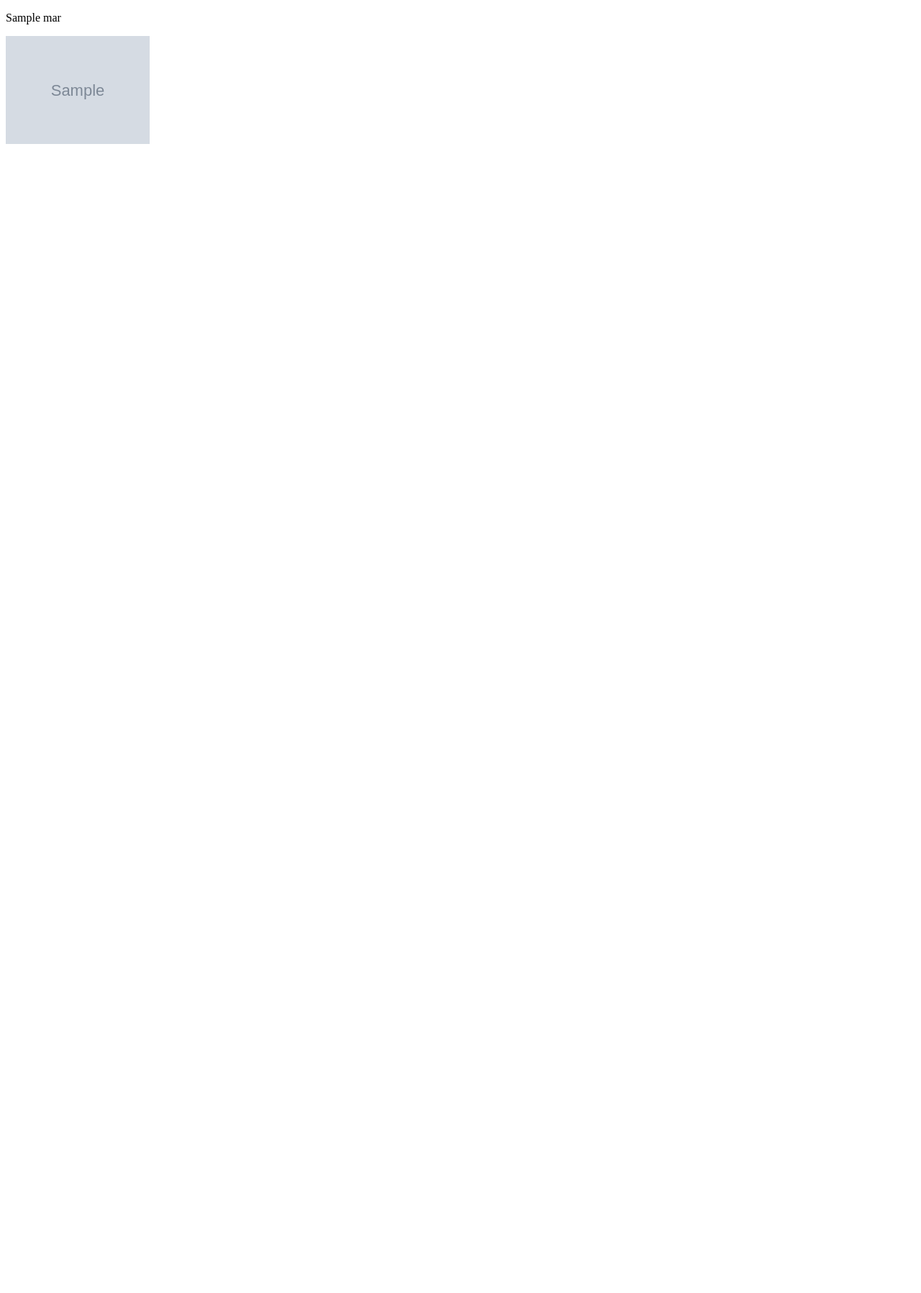
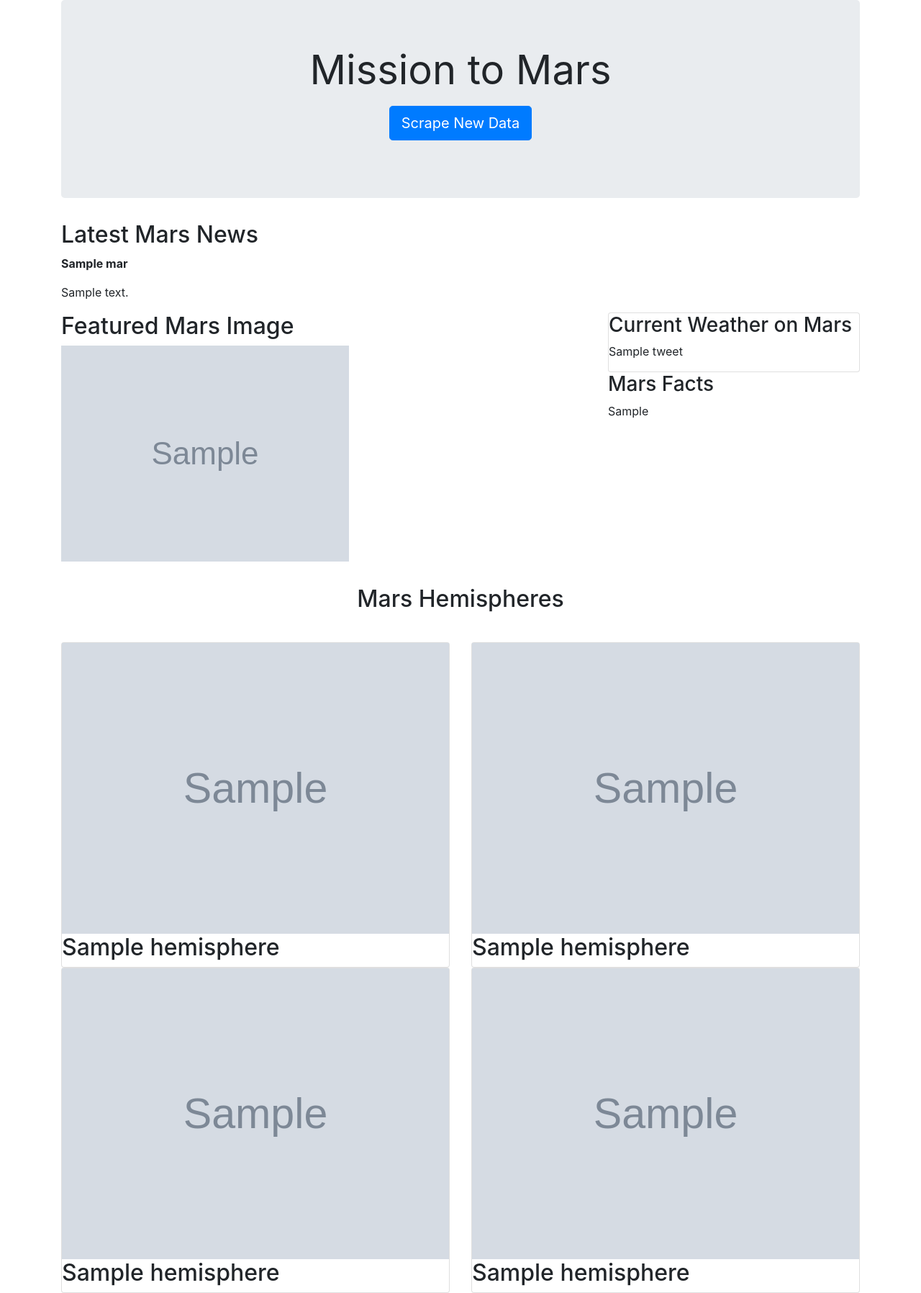
Before and after one commit to MaxParry/mission_to_mars, a Flask app: page / in a window 1280 px wide. Shown: the whole page at 72% size. Before the commit the page ends 200 px from the top, so only its background shows below. Run offline with Flask 2, Linux system fonts and the light colour scheme; grey boxes marked "Sample" are stand-in pictures; a database or web service that is not in the repository returns one stand-in record (values such as "Sample title"); some libraries are stand-ins or nearby versions.

Commit message:
finished

```diff
--- a/Web/templates/index.html
+++ b/Web/templates/index.html
@@ -8,16 +8,105 @@
         <meta http-equiv="X-UA-Compatible" content="IE=edge">
         <title>Mission to Mars</title>
         <meta name="description" content="">
-        <meta name="viewport" content="width=device-width, initial-scale=1">
+        <meta name="viewport" content="width=device-width, initial-scale=1, shrink-to-fit=no">
+        <link rel="stylesheet" href="https://maxcdn.bootstrapcdn.com/bootstrap/4.0.0/css/bootstrap.min.css" integrity="sha384-Gn5384xqQ1aoWXA+058RXPxPg6fy4IWvTNh0E263XmFcJlSAwiGgFAW/dAiS6JXm" crossorigin="anonymous">
     </head>
     <body>
         <!--[if lt IE 7]>
             <p class="browsehappy">You are using an <strong>outdated</strong> browser. Please <a href="#">upgrade your browser</a> to improve your experience.</p>
         <![endif]-->
-        <p>
-            {{ article_title }}
-        </p>
-        <img width='200' src={{ feature_image_url }}>
-        <p></p>
+        <div class='container'>
+            <div class='row'>
+                <div class='col-12'>
+                    <div class="jumbotron">
+                        <h1 class="display-4 text-center"><strong>Mission to Mars</strong></h1>
+                        <p class="lead">
+                          <div class='text-center'>
+                          <a class="btn btn-primary btn-lg" href="http://localhost:5000/lets_scrape" role="button">Scrape New Data</a>
+                          </div>
+                        </p>
+                      </div>
+                </div>
+            </div>
+            <div class='row'>
+                <div class='col-12'>
+                    <h2>Latest Mars News</h2>
+                    <p><strong>{{ article_title }}</strong></p>
+                    <p>{{ article_summary }}</p>
+                </div>
+            </div>
+            <div class='row'>
+                <div class='col-lg-8'>
+                    <h2>Featured Mars Image</h2>
+                    <img class='img-fluid' src={{ feature_image_url }}>
+                </div>
+                <div class='col-lg-4'>
+                    <div class='card'>
+                        <h3>Current Weather on Mars</h3>
+                        <p>{{ tweet }}</p>
+                    </div>
+                    <h3>Mars Facts</h3>
+                    <table>
+                        {{ table_html|safe }}
+                    </table>
+                </div>
+            </div>
+            <div class='row'>
+                <hr>
+            </div>
+            <div class='row'>
+                    <div class='col'>
+                        <div class='text-center'>
+                            <h2>Mars Hemispheres</h2>
+                        </div>
+                </div>
+            </div>
+            <div class='row'>
+                <hr>
+            </div>
+            <div class='row'>
+                <div class='col-md-6'>
+                    <div class='card'>
+                        <img class='img-fluid' src={{ u1 }}>
+                        <h2>{{ t1 }}</h2>
+                    </div>
+                    <div class='card'>
+                            <img class='img-fluid' src={{ u2 }}>
+                            <h2>{{ t2 }}</h2>
+                    </div>
+                </div>
+                <div class='col-md-6'>
+                    <div class='card'>
+                        <img class='img-fluid' src={{ u3 }}>
+                        <h2>{{ t3 }}</h2>
+                    </div>
+                    <div class='card'>
+                        <img class='img-fluid' src={{ u4 }}>
+                        <h2>{{ t4 }}</h2>
+                    </div>
+                </div>
+            </div>
+        </div>
+
+        <script src="https://code.jquery.com/jquery-3.2.1.slim.min.js" integrity="sha384-KJ3o2DKtIkvYIK3UENzmM7KCkRr/rE9/Qpg6aAZGJwFDMVNA/GpGFF93hXpG5KkN" crossorigin="anonymous"></script>
+        <script src="https://cdnjs.cloudflare.com/ajax/libs/popper.js/1.12.9/umd/popper.min.js" integrity="sha384-ApNbgh9B+Y1QKtv3Rn7W3mgPxhU9K/ScQsAP7hUibX39j7fakFPskvXusvfa0b4Q" crossorigin="anonymous"></script>
+        <script src="https://maxcdn.bootstrapcdn.com/bootstrap/4.0.0/js/bootstrap.min.js" integrity="sha384-JZR6Spejh4U02d8jOt6vLEHfe/JQGiRRSQQxSfFWpi1MquVdAyjUar5+76PVCmYl" crossorigin="anonymous"></script>
+        <script src="thescript.js"></script>
+
+        <!--         output=returned_dict,
+        article_title=returned_dict['article_title'],
+        article_summary=returned_dict['article_summary'],
+        feature_image_url=returned_dict['feature_image_url'],
+        tweet=returned_dict['tweet'],
+        table_html=returned_dict['table_html'],
+        t1=returned_dict['hemisphere_list'][0]['title'],
+        u1=returned_dict['hemisphere_list'][0]['img_url'],
+        t2=returned_dict['hemisphere_list'][1]['title'],
+        u2=returned_dict['hemisphere_list'][1]['img_url'],
+        t3=returned_dict['hemisphere_list'][2]['title'],
+        u3=returned_dict['hemisphere_list'][2]['img_url'],
+        t4=returned_dict['hemisphere_list'][3]['title'],
+        u4=returned_dict['hemisphere_list'][3]['img_url']
+        ) -->
     </body>
 </html>
```
Also changed, not shown: Web/styles/styles.css (added), Web/thescript.js (added).
